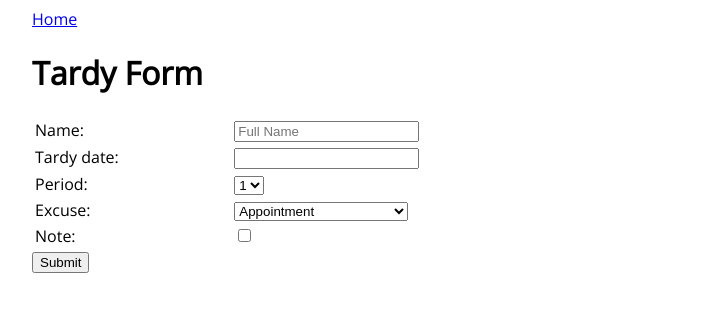
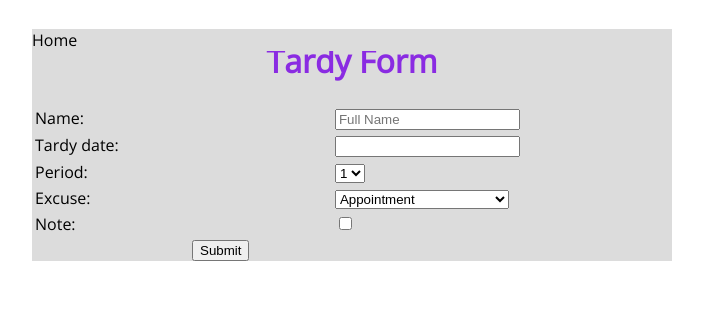
Before and after one commit to cmhedrick/wil, a Django app: page /tardy/ in a window 1280 px wide. Shown: the top 312 px of the page, without its empty margins (288-991 px from the left). Run offline with Django 3.2, Linux system fonts and the light colour scheme; parts of the project's set-up code (start-up, migrations or seed data) failed here and were passed over; some libraries are stand-ins or nearby versions.

Commit message:
visual changes

```diff
--- a/site_wil/static/css/form.css
+++ b/site_wil/static/css/form.css
@@ -1,18 +1,65 @@
 body {
     font-family: 'Open Sans', sans-serif;
+    background-color: #FFFFFF;
+    margin-left: auto;
+    margin-right: auto;
+    width: 100%;
+    position: absolute;
+}
+
+div {
+    background-color: #DCDCDC;
     margin-left: auto;
     margin-right: auto;
     width: 50%;
+    position: relative;
+}
+
+nav {
+    background-color: #DCDCDC;
+    text-align: left;
+    width: 100%;
+    position: absolute;
+    border-bottom: 1px;
+    margin-bottom: 10px;
+}
+
+a:link {
+    color: #000000;
+    text-decoration: none;
+}
+
+a:hover {
+    color: #8A2BE2;
+    text-decoration: none;
+}
+
+a:visited {
+    color: #696969;
+    text-decoration: none;
 }
 
 h1 {
+    text-align: center;
+    color: #8A2BE2;
+    margin-left: auto;
+    margin-right: auto;
+    vertical-align: middle;
+    width: 100%;
+    padding-top: 10px;
+}
+
+table {
+    background-color: #DCDCDC;
+    text-align: left;
     margin-left: auto;
     margin-right: auto;
     width: 100%;
 }
 
-table {
-    margin-left: auto;
-    margin-right: auto;
-    width: 100%;
+div.columns {
+    margin-top: 50px;
+    margin-bottom: 50px;
+    margin-right: 100px;
+    margin-left: 100px;
 }
--- a/site_wil/templates/form.html
+++ b/site_wil/templates/form.html
@@ -8,6 +8,7 @@
     <script src="http://ajax.googleapis.com/ajax/libs/jquery/1.6/jquery.min.js"></script>
 </head>
 <body>
+    <div>
         <nav>
             <a href="/">Home</a>
         </nav>
@@ -19,14 +20,17 @@
                 <tbody>
                     {% for field in form %}
                         <tr>
-                        <td>{{ field.label_tag }}</td>
-                        <td>{{ field }}</td>
-                        <td>{{ field.errors }}</td>
+                            <td width="50%">{{ field.label_tag }}</td>
+                            <td width="25%">{{ field }}</td>
+                            <td width="25%">{{ field.errors }}</td>
                         </tr>
                     {% endfor %}
                 </tbody>
             </table>
+            <div>
             <input type="submit" value="Submit" id="submit_button" />
+            </div>
         </form>
+    </div>
 </body>
 </html>
```
Lines whose indentation alone changed are shown as unchanged.
